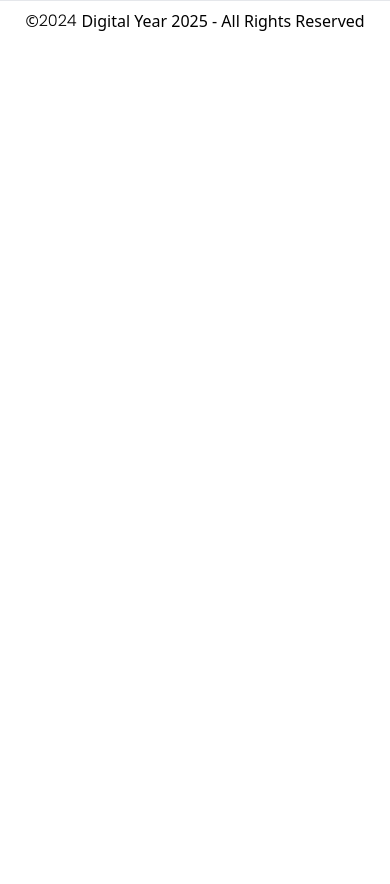
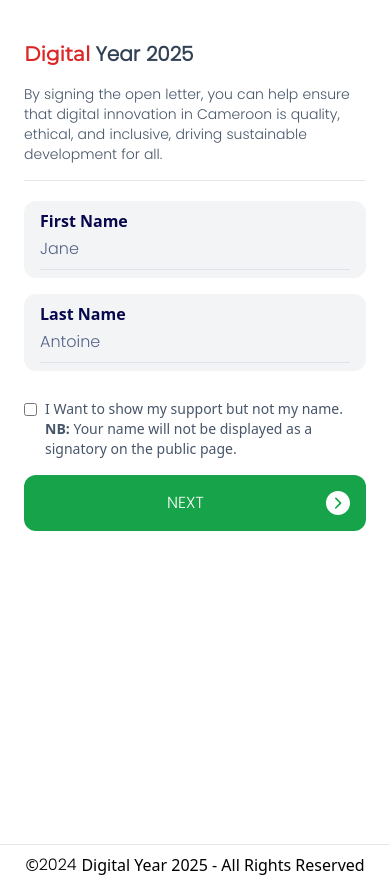
Before and after one commit to Donaldmag/digitalyear-event-app, a Nuxt app: page /registration-form in a window 390 px wide. Before the commit the page ends 844 px from the top, so only its background shows below. Built offline with nearby package versions, Linux system fonts and the light colour scheme.

Commit message:
Second instance - updated form and reactive form

```diff
--- a/components/FormStepOne.vue
+++ b/components/FormStepOne.vue
@@ -11,7 +11,7 @@
                 @change="v$.firstName.$touch"
                 id="firstname"
                 placeholder="Jane"
-                class="w-full pb-2 border-[#DDE3EC] border-b border-l-0 border-r-0 border-t-0 outline-none focus:outline-none bg-transparent font-semibold placeholder:text-[#536387] placeholder:font-normal focus:text-[#6A64F1]"
+                class="w-full capitalize pb-2 border-[#DDE3EC] border-b border-l-0 border-r-0 border-t-0 outline-none focus:outline-none bg-transparent font-semibold placeholder:text-[#536387] placeholder:font-normal focus:text-[#6A64F1]"
                 />
                 <label for="firstname" class="text-[#07074D] capitalize font-semibold mb-1"> First name </label>
               </div>
@@ -29,7 +29,7 @@
                   @change="v$.lastName.$touch"
                   id="lastname"
                   placeholder="Antoine"
-                  class="w-full pb-2 border-[#DDE3EC] border-b border-l-0 border-r-0 border-t-0 outline-none focus:outline-none bg-transparent font-semibold placeholder:text-[#536387] placeholder:font-normal focus:text-[#6A64F1]"
+                  class="w-full capitalize pb-2 border-[#DDE3EC] border-b border-l-0 border-r-0 border-t-0 outline-none focus:outline-none bg-transparent font-semibold placeholder:text-[#536387] placeholder:font-normal focus:text-[#6A64F1]"
                   />
                   <label for="lastname" class="text-[#07074D] capitalize font-semibold mb-1"> Last name </label>
                 </div>
@@ -59,56 +59,34 @@
             </div>
         </div>
 
-        <!-- <button @click="submitForm" type="submit">Next</button> -->
-
-        <!-- <button @click="submitForm" type="submit" class="w-full h-14 px-4 bg-green-600 text-white font-medium rounded-xl flex items-center justify-between hover:opacity-80 transition uppercase">
+        <button @click="submitForm" type="submit" class="w-full h-14 px-4 bg-green-600 text-white font-medium rounded-xl flex items-center justify-between hover:opacity-80 transition uppercase">
             <span> &nbsp; </span>
             <span>Next</span>
             <span>
                 <svg xmlns="http://www.w3.org/2000/svg" width="24" height="24" viewBox="0 0 20 20"><path fill="currentColor" d="M10 0c5.523 0 10 4.477 10 10s-4.477 10-10 10S0 15.523 0 10S4.477 0 10 0M8.749 5.646a.682.682 0 1 0-.977.951l3.402 3.491l-3.397 3.42a.682.682 0 1 0 .967.96l3.87-3.894a.68.68 0 0 0 .005-.957Z"/></svg>
             </span>
-        </button> -->
+        </button>
       </form>
   </div>
 </template>
 
 <script setup>
-import useSteps from '../composables/useDate'
-import { required, minLength, helpers } from '@vuelidate/validators';
-import { useVuelidate } from '@vuelidate/core'
-
-const {step, nextStep, prevStep, validateStep} = useSteps();
+import useReactiveForm from '../composables/useReactiveForm';
+const { formData, v$ } = useReactiveForm();
 const isChecked = ref(false);
 
-const formData = reactive({
-  firstName: '',
-  lastName: '',
-  organizationName: ''
-});
-
-const rules = computed(()=>{
-  return {
-    firstName : {
-      required :helpers.withMessage('First name is required', required),
-      minLength : minLength(4)
-    },
-    lastName : {
-      required:helpers.withMessage('Last name is required', required),
-      minLength : minLength(4)
-    },
-    organizationName : {minLength : minLength(4)},
-  }
-});
-
-const v$ = useVuelidate(rules, formData);
+const emit = defineEmits('next-step');
 
 function submitForm(){
-  if(!v$.value.$invalid){
-    console.log('No errors');
-    nextStep
+
+  if(v$.value.$invalid === false){
+    emit('next-step');
+    console.log('formData is', formData);
   }
-  console.log('errors occured');
-  // console.log('error is', v$.value.$invalid);
-  // console.log('error 5', v$.value.$error);
+  else if(v$.value.$invalid === true) {
+    alert(v$.value.$error)
+  }
+
+  console.log('v$.value.$invalid is', v$.value.$invalid);
 }
 </script>
--- a/components/FormStepThree.vue
+++ b/components/FormStepThree.vue
@@ -12,7 +12,7 @@
         <span class="capitalize font-semibold"> Yes</span>
       </div>
 
-      <div class="w-1/3 flex items-center justify-start gap-4 p-4 border-gray-200 border-2 rounded-xl mb-2 cursor-pointer hover:bg-red-500 hover:text-white transition cursor-pointer">
+      <div @click="navigateTo('/thank-you')" class="w-1/3 flex items-center justify-start gap-4 p-4 border-gray-200 border-2 rounded-xl mb-2 cursor-pointer hover:bg-red-500 hover:text-white transition cursor-pointer">
         <svg xmlns="http://www.w3.org/2000/svg" width="24" height="24" viewBox="0 0 20 20">
           <path fill="currentColor" fill-opacity=".89" fill-rule="evenodd"
             d="M15.807.939c.396.367.655 1.133.706 1.595c.59.366 1.288 1.104 1.349 2.494c1.053.731 1.853 2.083.854 4.06c.58.54 1.227 2.188.395 3.516c-.969 1.552-3.075 1.66-5.174 1.383c.56 1.565.77 3.009-.116 4.488C12.94 19.787 11.724 20 11.308 20c-1.138 0-1.918-.979-2.234-2.283c-.115-.364-.246-1.224-.297-1.45q-.398-2.16-2.67-3.453a11.4 11.4 0 0 0-2.123-.946h-2.34c-.521 0-1.144-.527-1.144-1.165V3.067q.111-1.083 1.202-1.082h3.11Q6.857 1.52 8.89.99C10.2.637 10.487.52 11.403.268c2.053-.532 3.478-.24 4.404.67m-2.382.424c-.819 0-1.856.252-2.316.399c-.162.051-.446.135-.745.221l-.3.087l-.288.082l-.56.158s-1.41.378-4.173 1.02q-.154.018-.166.022v7.38q2.267.873 3.53 2.118c1.264 1.244 1.615 2.368 1.822 3.807c.118.723.309 1.306.597 1.705a.65.65 0 0 0 .342.251c.147.047.35.05.783-.184c.433-.236.99-.853 1.095-1.772c.07-.893-.17-1.667-.492-2.481a16 16 0 0 0-.357-.822c-.218-.413.11-1.099.786-.95c.906.255 3.154.6 4.422 0q1.106-.64.547-2.066a1.7 1.7 0 0 0-.495-.553c-.17-.102-.502-.544-.103-1.045c.396-.635.975-1.928-.49-2.734a.66.66 0 0 1-.34-.57c-.02-.274.024-1.29-.73-1.744c-.18-.097-.397-.177-.52-.41c-.078-.154-.103-.528-.103-.528c-.103-.632-.245-1.222-1.746-1.391M3.519 3.348H1.861v7.157h1.658z" />
--- a/components/FormStepTwo.vue
+++ b/components/FormStepTwo.vue
@@ -2,8 +2,7 @@
   <div>
     <form @click.prevent.submit="">
 
-      <div
-        class="flex items-center justify-start gap-4 p-4 border-gray-200 border-2 rounded-xl mb-2 cursor-pointer hover:bg-gray-100 transition">
+      <div class="flex items-center justify-start gap-4 p-4 border-gray-200 border-2 rounded-xl mb-2 cursor-pointer hover:bg-gray-100 transition opacity-50">
         <svg xmlns="http://www.w3.org/2000/svg" width="31.27" height="32" viewBox="0 0 256 262">
           <path fill="#4285F4"
             d="M255.878 133.451c0-10.734-.871-18.567-2.756-26.69H130.55v48.448h71.947c-1.45 12.04-9.283 30.172-26.69 42.356l-.244 1.622l38.755 30.023l2.685.268c24.659-22.774 38.875-56.282 38.875-96.027" />
@@ -21,14 +20,43 @@
 
       <div class="flex items-center justify-start gap-2 py-2 px-4 rounded-xl mb-6 bg-gray-100 my-4">
         <div class="w-full items-start flex flex-col-reverse">
-          <input type="email" name="email" id="email" placeholder="my-email@example.com"
+          <input
+            type="email"
+            name="email"
+            id="email"
+            v-model="formData.email"
+            @submit="v$.value.$touch"
+            placeholder="my-email@example.com"
             class="w-full pb-2 border-[#DDE3EC] border-b border-l-0 border-r-0 border-t-0 outline-none focus:outline-none bg-transparent font-semibold placeholder:text-[#536387] placeholder:font-normal focus:text-[#6A64F1]" />
           <label for="lastname" class="text-[#07074D] capitalize font-semibold mb-1"> Your email </label>
         </div>
       </div>
+
+      <button @click="submitForm" type="submit" class="w-full h-14 px-4 bg-green-600 text-white font-medium rounded-xl flex items-center justify-between hover:opacity-80 transition uppercase">
+          <span> &nbsp; </span>
+          <span>Next</span>
+          <span>
+              <svg xmlns="http://www.w3.org/2000/svg" width="24" height="24" viewBox="0 0 20 20"><path fill="currentColor" d="M10 0c5.523 0 10 4.477 10 10s-4.477 10-10 10S0 15.523 0 10S4.477 0 10 0M8.749 5.646a.682.682 0 1 0-.977.951l3.402 3.491l-3.397 3.42a.682.682 0 1 0 .967.96l3.87-3.894a.68.68 0 0 0 .005-.957Z"/></svg>
+          </span>
+      </button>
     </form>
   </div>
 </template>
 
 <script setup>
+import useReactiveForm from '../composables/useReactiveForm';
+const { formData, v$ } = useReactiveForm();
+
+const emit = defineEmits('next-step');
+
+function submitForm(){
+   if(v$.value.$invalid === false){
+    emit('next-step');
+    console.log('formData step 2', formData);
+  }
+  else if(v$.value.$invalid === true) {
+    alert(v$.value.$error)
+  }
+}
+
 </script>
--- a/components/ThankYou.vue
+++ /dev/null
@@ -1,10 +0,0 @@
-<template>
-    <div>
-        <h1 class="text-xl text-center font-extrabold">Thank You For Registering</h1>
-        <div class="h-40 flex items-center justify-center">
-            <svg xmlns="http://www.w3.org/2000/svg" class="h-24 w-24" viewBox="0 0 20 20"><path fill="currentColor" d="M10 0c5.523 0 10 4.477 10 10s-4.477 10-10 10S0 15.523 0 10S4.477 0 10 0M8.749 5.646a.682.682 0 1 0-.977.951l3.402 3.491l-3.397 3.42a.682.682 0 1 0 .967.96l3.87-3.894a.68.68 0 0 0 .005-.957Z"/></svg>
-        </div>
-    </div>
-</template>
-
-<script setup></script>
--- a/composables/useReactiveForm.js
+++ b/composables/useReactiveForm.js
@@ -1,7 +1,6 @@
-import { required, minLength, helpers } from '@vuelidate/validators';
-import { useVuelidate } from '@vuelidate/core'
+import { required, email, minLength, helpers } from '@vuelidate/validators';
+import { useVuelidate } from '@vuelidate/core';
 export default function useReactiveForm() {
-const formElements = reactive([]);
 
   const formData = reactive({
     firstName: '',
@@ -11,20 +10,9 @@ const formElements = reactive([]);
       event:false,
   });
 
-  const isValid = computed(() => {
-    return formData.firstName && formData.lastName;
-  });
-
-  const handleSubmit = () => {
-    // v$.value.$validate();
-    if (v$.value.$isValid) {
-      console.error('Form is invalid');
-      return;
-    }
-  }
-
   const rules = computed(()=>{
     return {
+
       firstName : {
         required :helpers.withMessage('First name is required', required),
         minLength : minLength(4)
@@ -34,18 +22,14 @@ const formElements = reactive([]);
         minLength : minLength(4)
       },
       organizationName : {minLength : minLength(4)},
+      // email: {
+      //   required: helpers.withMessage('Email is required', required),
+      //   email: helpers.withMessage('Invalid email format', email),
+      // },
     }
   });
 
   const v$ = useVuelidate(rules, formData);
 
-  const submitForm = () =>{
-    v$.value.$validate();
-    // if(!v$.value.$error){
-    //   console.log('error :', v$.value.$error.withMessage);
-    // }
-    // nextStep();
-  }
-
-    return { formData, isValid, v$, handleSubmit }
+    return { formData, v$ }
 }
--- /dev/null
+++ b/pages/registration-form.vue
@@ -0,0 +1,50 @@
+<template>
+    <div>
+        <div class="flex md:items-center items-start md:justify-center justify-start h-screen md:bg-[#f8f8f8] bg-white md:py-0 py-4 md:bg-cover md:bg-no-repeat md:bg-[url('https://img.freepik.com/free-photo/3d-abstract-science-background-with-flowing-particles_1048-17731.jpg')]">
+            <div class="mx-auto max-w-[420px] w-full bg-white rounded-xl p-6 md:shadow md:shadow-slate-100">
+
+                <div class="">
+                    <div @click="moveBack(1)" v-if="stepTwoVisible" class="inline-flex flex-wrap items-center justify-between gap-4 px-3 py-1 -ml-3 rounded-xl mb-4 cursor-pointer hover:bg-gray-100 w-24">
+                        <span class="text-xl"><</span>
+                        <span class="text-sm uppercase">Back</span>
+                    </div>
+
+                    <RegistrationFromHead />
+                    <FormStepOne @next-step="setIndex(1)" v-if="stepOneVisible===true"/>
+                    <FormStepTwo @next-step="setIndex(2)" v-if="stepTwoVisible===true"/>
+                    <FormStepThree v-if="stepThreeVisible===true"/>
+
+                </div>
+            </div>
+        </div>
+
+    </div>
+</template>
+
+<script setup>
+const stepOneVisible = ref(true);
+const stepTwoVisible = ref(false);
+const stepThreeVisible = ref(false);
+
+const setIndex = (type) =>{
+    if(type === 1){
+        stepOneVisible.value = false;
+        stepTwoVisible.value = true;
+        stepThreeVisible.value = false;
+    }
+    else if(type === 2){
+        stepOneVisible.value = false;
+        stepTwoVisible.value = false;
+        stepThreeVisible.value = true;
+    }
+}
+
+const moveBack = (type) =>{
+    if(type === 1){
+        stepOneVisible.value = true;
+        stepTwoVisible.value = false;
+        stepThreeVisible.value = false;
+    }
+}
+
+</script>
```
Also changed, not shown: pages/thank-you.vue (added, +15 -0 lines).
